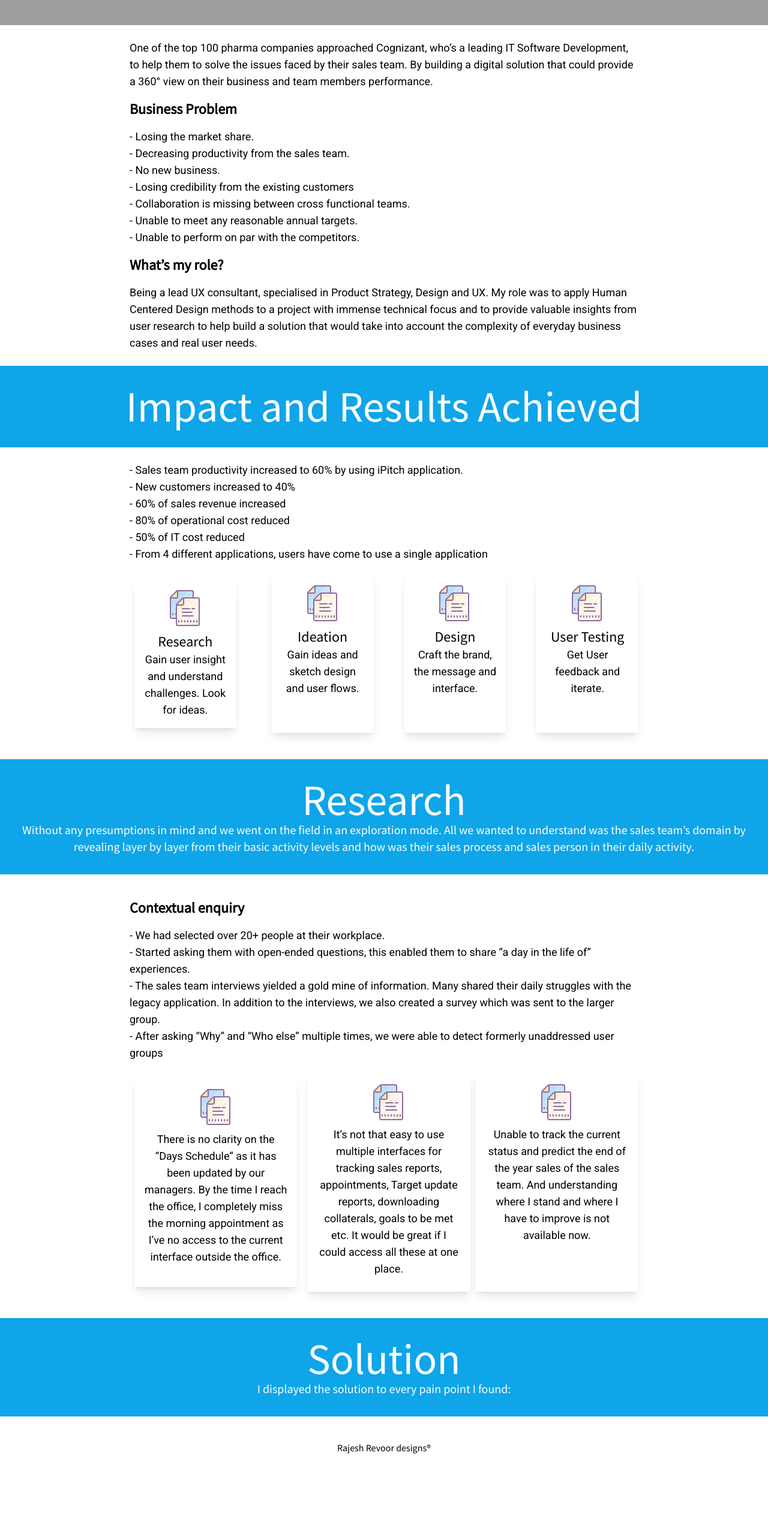
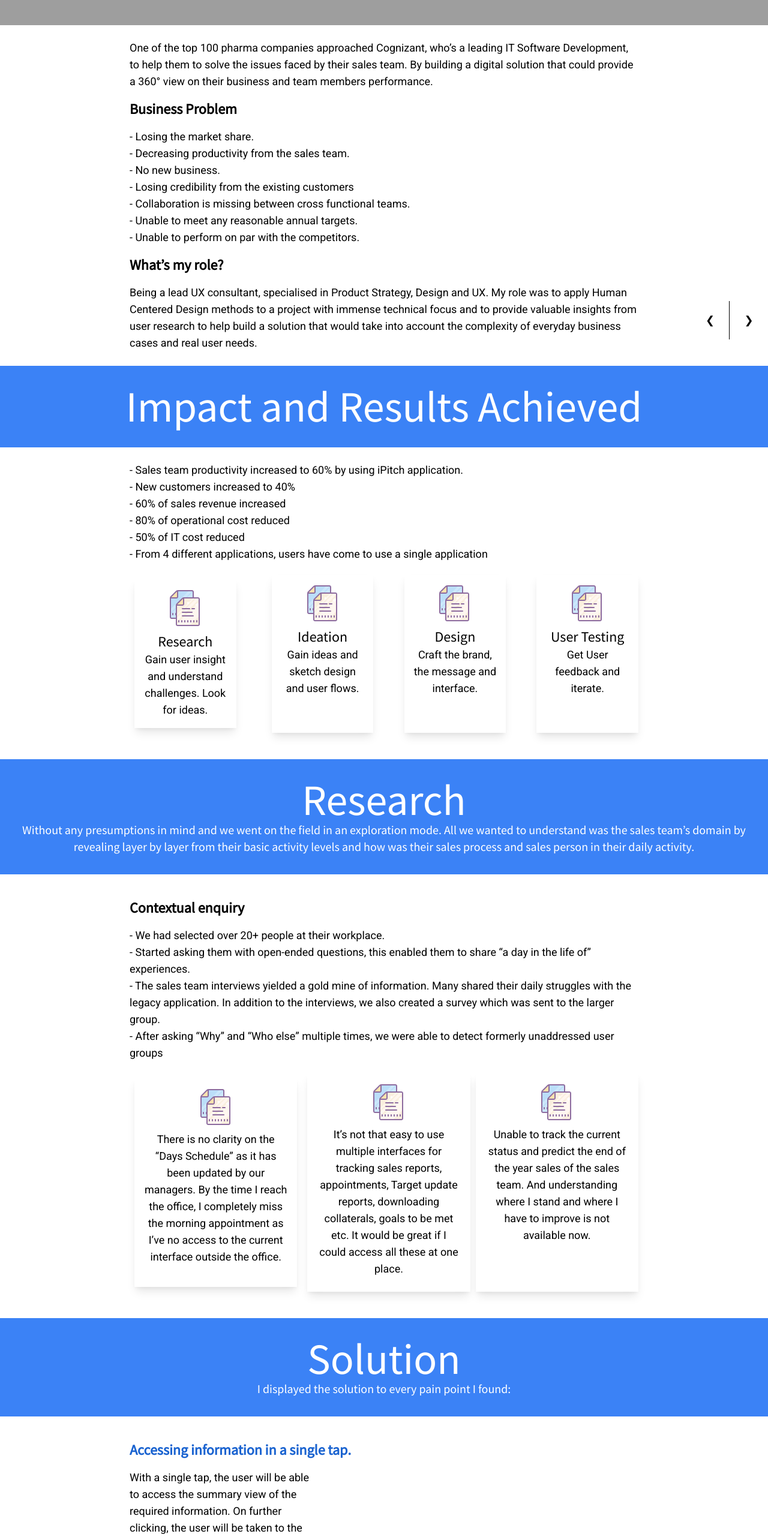
Before and after one commit to rajesh171812/portfolio-poc, a Next.js app: page / in a window 1280 px wide. Shown: the part 234-2797 px from the top of the page at 60% size. Before the commit the page ends 2676 px from the top, so only its background shows below. Built offline with nearby package versions, Linux system fonts and the light colour scheme; grey boxes are pictures that could not be loaded.

Commit message:
feat: refactor to compoenents and animation for images

```diff
--- /dev/null
+++ b/components/blueBanner.js
@@ -0,0 +1,8 @@
+export default function BlueBanner(props) {
+    return (
+        <div className="my-6 p-8 col-auto bg-blue-500 text-center font-sans">
+            <div className="text-7xl text-white">{props.title}</div>
+            <div className="text-xl text-white">{props.subtitle}</div>
+        </div>
+    );
+}
--- /dev/null
+++ b/components/blueHeading.js
@@ -0,0 +1,7 @@
+export default function BlueHeading(props) {
+    return (
+        <div className="my-4 text-2xl font-bold font-sans text-blueHeading">
+            {props.headingTitle}
+        </div>
+    );
+}
--- /dev/null
+++ b/components/card.js
@@ -0,0 +1,19 @@
+export default function Card(props) {
+    return (
+        <div className="min-h-full p-4 shadow-lg">
+            <img
+                className="rounded my-0 mx-auto"
+                src={props.img}
+                alt={props.imgAlt}
+            />
+            <div className="mt-2">
+                <div>
+                    <div className="text-2xl text-gray-200 text-center text-bold font-sans">
+                        {props.eyebrow}
+                    </div>
+                    <div className="text-center font-serif">{props.title}</div>
+                </div>
+            </div>
+        </div>
+    );
+}
--- /dev/null
+++ b/components/contentImage.js
@@ -0,0 +1,35 @@
+import RegularParagraph from "./regularParagraph";
+export default function ContentImage(props) {
+  return (
+    <div className="grid grid-cols-8 gap-5">
+      <div className="col-span-3">
+        <RegularParagraph
+          content="With a single tap, the user will be able to
+                  access the summary view of the
+                  required information. On further clicking,
+                  the user will be taken to the detailed
+                  information. "
+        />
+      </div>
+      <div className="col-span-1"></div>
+      <div className="col-span-4">
+        <img
+          src="http://unsplash.it/400/450"
+          className="slide-in transform transition-all translate-x-10"
+        />
+        <div
+          onClick={slideFromLeft}
+          className="fixed bottom-0 right-0 bg-white w-16 h-16 mr-16 border-r border-gray-400 flex items-center justify-center text-black cursor-pointer"
+        >
+          &#x276E;
+        </div>
+        <div
+          onClick={slideFromRight}
+          className="fixed bottom-0 right-0 bg-white w-16 h-16 flex items-center justify-center text-black cursor-pointer"
+        >
+          &#x276F;
+        </div>
+      </div>
+    </div>
+  );
+}
--- /dev/null
+++ b/components/grayHeading.js
@@ -0,0 +1,9 @@
+import React from "react";
+
+export default function GrayHeading(props) {
+    return (
+        <div className="my-4 text-2xl font-bold font-sans text-gray-900">
+            {props.headingTitle}
+        </div>
+    );
+}
--- /dev/null
+++ b/components/regularParagraph.js
@@ -0,0 +1,3 @@
+export default function RegularParagraph(props) {
+    return <div className="">{props.content}</div>;
+}
--- /dev/null
+++ b/components/simpleCard.js
@@ -0,0 +1,18 @@
+import React from "react";
+
+export default function SimpleCard(props) {
+    return (
+        <div className="min-h-full p-4 shadow-lg">
+            <img
+                className="rounded my-0 mx-auto"
+                src={props.img}
+                alt={props.imgAlt}
+            />
+            <div className="my-2">
+                <div>
+                    <div className="text-center font-serif">{props.title}</div>
+                </div>
+            </div>
+        </div>
+    );
+}
--- a/pages/index.js
+++ b/pages/index.js
@@ -1,56 +1,24 @@
 import Head from "next/head";
 import React from "react";
-
-function Card(props) {
-  return (
-    <div className="min-h-full p-4 shadow-lg">
-      <img className="rounded my-0 mx-auto" src={props.img} alt={props.imgAlt} />
-      <div className="mt-2">
-        <div>
-          <div className="text-2xl text-gray-200 text-center text-bold font-sans">
-            {props.eyebrow}
-          </div>
-          <div className="text-center font-serif">{props.title}</div>
-        </div>
-      </div>
-    </div>
-  );
+import BlueBanner from "../components/blueBanner";
+import Card from "../components/card";
+import SimpleCard from "../components/simpleCard";
+import GrayHeading from "../components/grayHeading";
+import BlueHeading from "../components/blueHeading";
+import RegularParagraph from "../components/regularParagraph";
+export default function Home() {
+  function slideFromLeft() {
+    let activeSlide = document.querySelector(".slide-in-left");
+    activeSlide.classList.remove("opacity-0");
+    activeSlide.classList.remove("-translate-x-10");
+    activeSlide.classList.add("scale-100");
   }
-
-function SimpleCard(props) {
-  return (
-    <div className="min-h-full p-4 shadow-lg">
-      <img className="rounded my-0 mx-auto" src={props.img} alt={props.imgAlt} />
-      <div className="my-2">
-        <div>
-          <div className="text-center font-serif">{props.title}</div>
-        </div>
-      </div>
-    </div>
-  );
+  function slideFromRight() {
+    let activeSlide = document.querySelector(".slide-in-right");
+    activeSlide.classList.remove("opacity-0");
+    activeSlide.classList.remove("translate-x-10");
+    activeSlide.classList.add("scale-100");
   }
-
-function GrayHeading(props) {
-  return (
-    <div className="my-4 text-2xl font-bold font-sans text-gray-900">
-      {props.headingTitle}
-    </div>
-  );
-}
-
-function RegularParagraph(props) {
-  return <div className="">{props.content}</div>;
-}
-function BlueBanner(props) {
-  return (
-    <div className="my-6 p-8 col-auto bg-blue-500 text-center font-sans">
-      <div className="text-7xl text-white">{props.title}</div>
-      <div className="text-xl text-white">{props.subtitle}</div>
-    </div>
-  );
-}
-
-export default function Home() {
   return (
     <div>
       <Head>
@@ -268,7 +236,72 @@ and sales person in their daily activity."
         <div className="grid grid-cols-6 gap-4 font-serif">
           <div className="col-span-1"></div>
           <div className="col-span-4 text-lg">
+            <BlueHeading headingTitle="Accessing information in a single tap." />
+            <div className="grid grid-cols-8 gap-5">
+              <div className="col-span-3">
+                <RegularParagraph
+                  content="With a single tap, the user will be able to
+                  access the summary view of the
+                  required information. On further clicking,
+                  the user will be taken to the detailed
+                  information. "
+                />
+              </div>
+              <div className="col-span-1"></div>
+              <div className="col-span-4">
+                <img
+                  src="http://unsplash.it/400/450"
+                  className="slide-in-right opacity-0 transform transition-all translate-x-10"
+                />
+                <div
+                  onClick={slideFromRight}
+                  className="fixed bottom-0 right-0 bg-white w-16 h-16 flex items-center justify-center text-black cursor-pointer"
+                >
+                  &#x276F;
+                </div>
+              </div>
+            </div>
+          </div>
+          <div className="col-span-1"></div>
+        </div>
 
+        <div className="grid grid-cols-6 gap-4 font-serif">
+          <div className="col-span-1"></div>
+          <div className="col-span-4 text-lg">
+            <BlueHeading headingTitle="Appointment organizer." />
+            <div className="grid grid-cols-8 gap-5">
+              <div className="col-span-4">
+                <img
+                  src="http://unsplash.it/400/500"
+                  className="slide-in-left opacity-0 transform transition-all -translate-x-10"
+                />
+                <div
+                  onClick={slideFromLeft}
+                  className="fixed bottom-0 right-0 bg-white w-16 h-16 mr-16 border-r border-gray-400 flex items-center justify-center text-black cursor-pointer"
+                >
+                  &#x276E;
+                </div>
+              </div>
+              <div className="col-span-1"></div>
+              <div className="col-span-3">
+                <RegularParagraph
+                  content="A simple timeline view of the days for a given month
+                    which prioritises the upcoming/past appointments/
+                    meeting events, coupled with a collapsible calendar
+                    dropdown with a “heat map” view to show which
+                    days are busy and which are free, in a quick glance."
+                />
+                <div className="my-5">
+                  <RegularParagraph
+                      content="Creation of sales meetings/appointments with
+                    feature to maintain mail-based communication to
+                    fetch meeting data from it and create event with a
+                    single tap "
+                  />
+                </div>
+
+              </div>
+            </div>
           </div>
           <div className="col-span-1"></div>
         </div>
--- a/tailwind.config.js
+++ b/tailwind.config.js
@@ -12,9 +12,13 @@ module.exports = {
     },
     colors: {
       white: colors.white,
-      blue: colors.lightBlue,
+      blue: colors.blue,
       red: colors.rose,
       pink: colors.fuchsia,
+      blueHeading: '#1A63D0'
+    },
+    background: {
+      blue: '#1A63D9'
     },
     spacing: {
       px: "1px",
```
Lines whose indentation alone changed are shown as unchanged.
